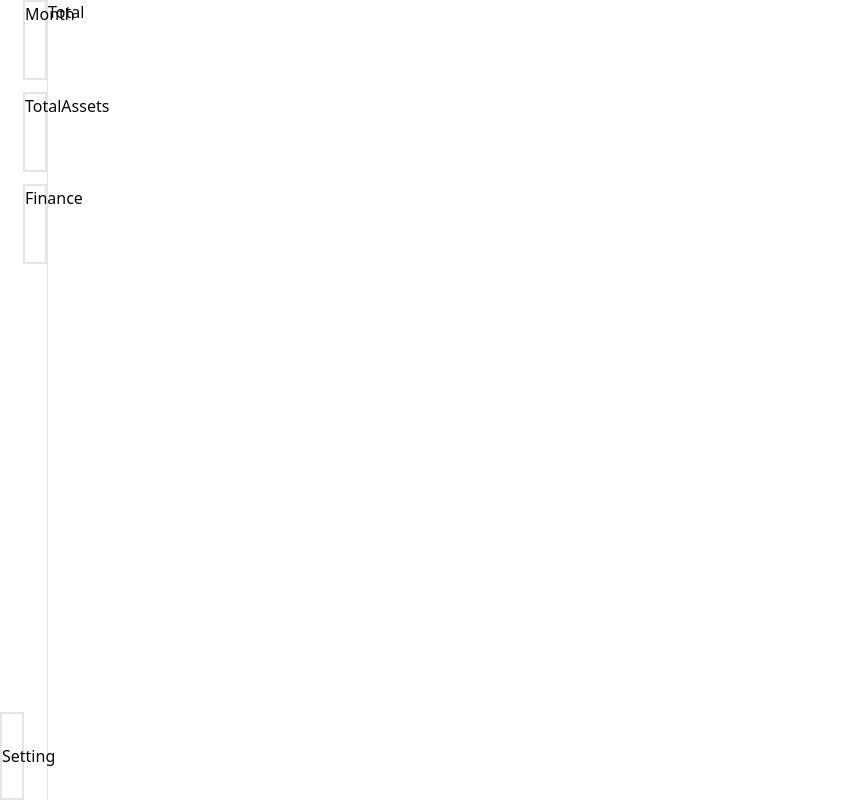
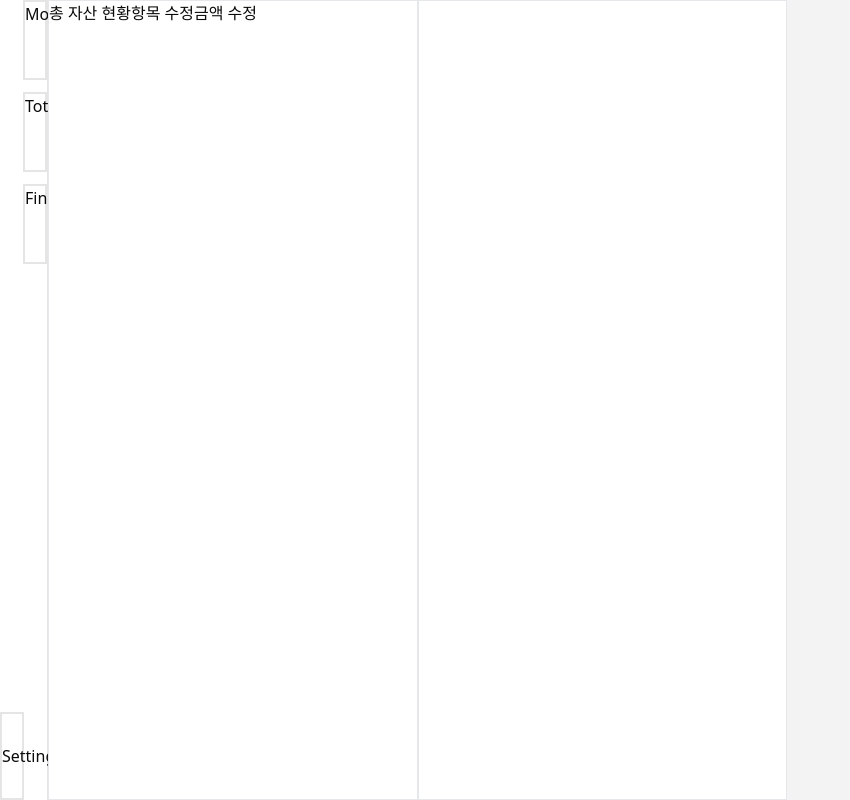
Before and after one commit to jjerry-o0o/mickle-muckle, a React (Vite) app: page /total in a window 1280 px wide. Shown: the whole page, without its empty margins (0-850 px from the left). Built offline with nearby package versions, Linux system fonts and the light colour scheme.

Commit message:
feat: Total > 초기 레이아웃 작업중

```diff
--- /dev/null
+++ b/src/pages/TotalPage/components/TotalList.tsx
@@ -0,0 +1,13 @@
+const TotalList = () => {
+  return (
+    <div className="">
+      <div>
+        <span>총 자산 현황</span>
+        <button>항목 수정</button>
+        <button>금액 수정</button>
+      </div>
+    </div>
+  );
+};
+
+export default TotalList;
--- /dev/null
+++ b/src/pages/TotalPage/components/TotalSetting.tsx
@@ -0,0 +1,5 @@
+const TotalSetting = () => {
+  return <div></div>;
+};
+
+export default TotalSetting;
--- a/src/pages/TotalPage/index.tsx
+++ b/src/pages/TotalPage/index.tsx
@@ -1,7 +1,12 @@
+import TotalList from '@/pages/TotalPage/components/TotalList';
+
 const TotalPage = () => {
   return (
-    <div>
-      <p>Total</p>
+    <div className="flex w-full h-full bg-background2">
+      <div className="flex flex-col w-[30%] h-full border border-gray-200 bg-background">
+        <TotalList />
+      </div>
+      <div className="flex flex-col w-[30%] h-full border border-gray-200 bg-background"></div>
     </div>
   );
 };
```
